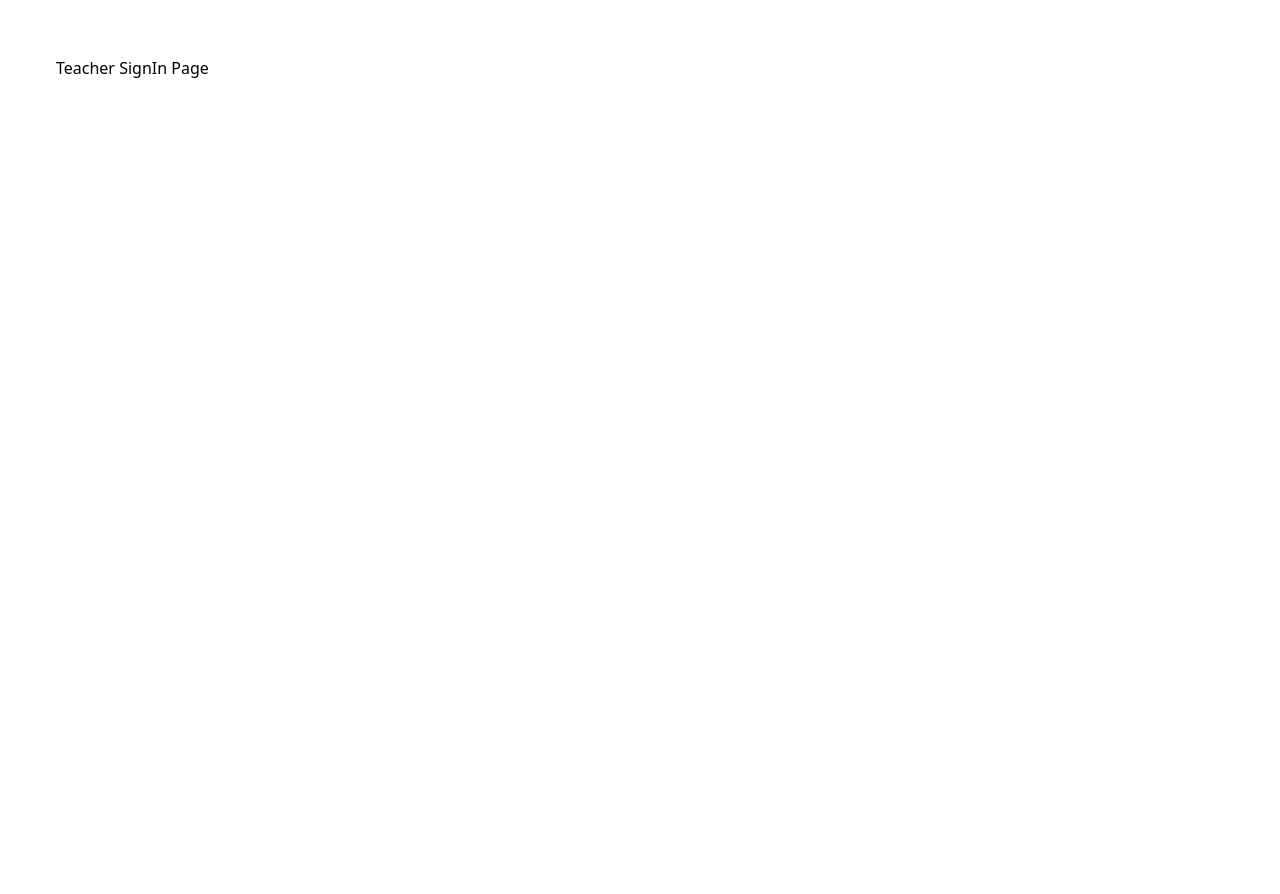
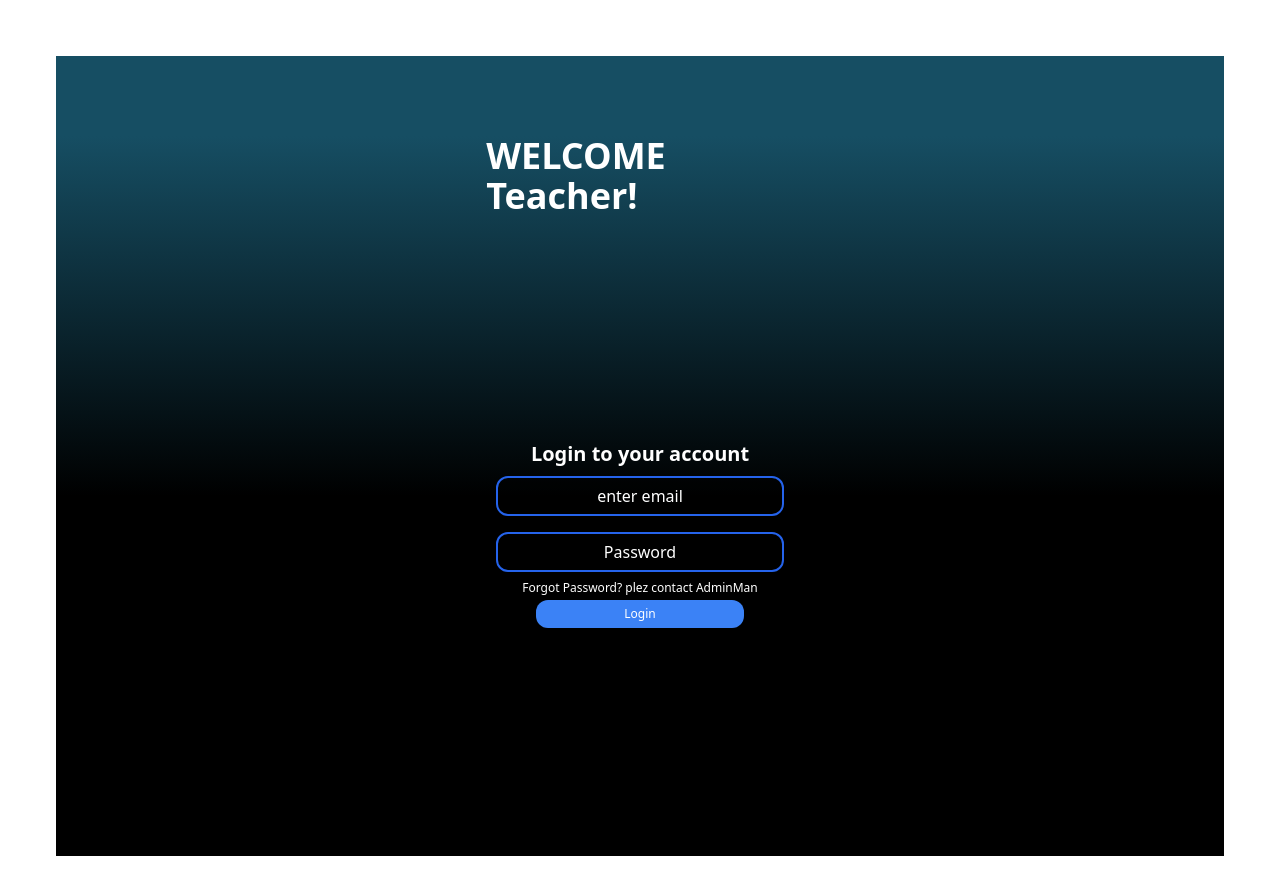
Before and after one commit to dhirtiman/q-attend, a Vue app: page /teacher/signin in a window 1280 px wide. Shown: the top 894 px of the page. Before the commit the page ends 800 px from the top, so only its background shows below. Built offline with nearby package versions, Linux system fonts and the light colour scheme.

Commit message:
added teacher SignIn page too

```diff
--- a/src/pages/teacher/TeacherSignIn.vue
+++ b/src/pages/teacher/TeacherSignIn.vue
@@ -1,3 +1,31 @@
 <template>
-    Teacher SignIn Page
-</template>
+    <div
+      class="flex h-svh w-full flex-col items-center justify-normal bg-black bg-gradient-to-b from-cyan-900 from-10% via-black text-white"
+    >
+      <h1 class="mb-56 mr-32 mt-20 text-left text-4xl font-bold">
+        WELCOME <br />
+        Teacher!
+      </h1>
+      <div>
+        <form @submit.prevent="" class="flex flex-col items-center">
+          <p class="text-xl font-bold">Login to your account</p>
+          <input
+            type="email"
+            name="email"
+            id="email"
+            placeholder="enter email"
+            class=" w-72 m-2 rounded-xl border-2 border-solid border-blue-600  bg-black bg-opacity-20 py-1.5 text-center placeholder:text-white"
+          />
+          <input
+            type="password"
+            name="password"
+            id="password"
+            placeholder="Password"
+            class=" w-72 m-2 rounded-xl border-2 border-solid border-blue-600  bg-black bg-opacity-20 py-1.5 text-center placeholder:text-white"
+          />
+          <p class="text-xs">Forgot Password? plez contact AdminMan</p>
+          <base-button class="mb-1">Login</base-button>
+        </form>
+      </div>
+    </div>
+  </template>
```
